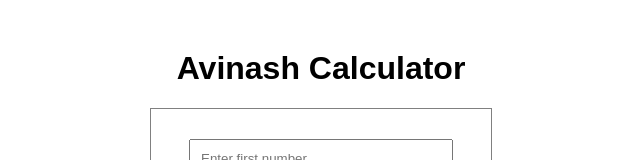
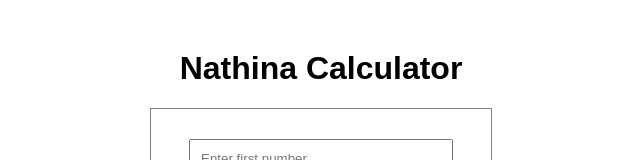
Before and after one commit to AvinashKutty/calculator, a website: page public/index.html in a window 1280 px wide. Shown: the top 160 px of the page, without its empty margins (319-959 px from the left). Drawn offline with Linux system fonts and the light colour scheme.

```diff
--- a/public/index.html
+++ b/public/index.html
@@ -28,7 +28,7 @@
   </head>
 
   <body>
-    <h1>Avinash Calculator</h1>
+    <h1>Nathina Calculator</h1>
 
     <div class="calculator">
       <input type="number" id="num1" placeholder="Enter first number" />
```
